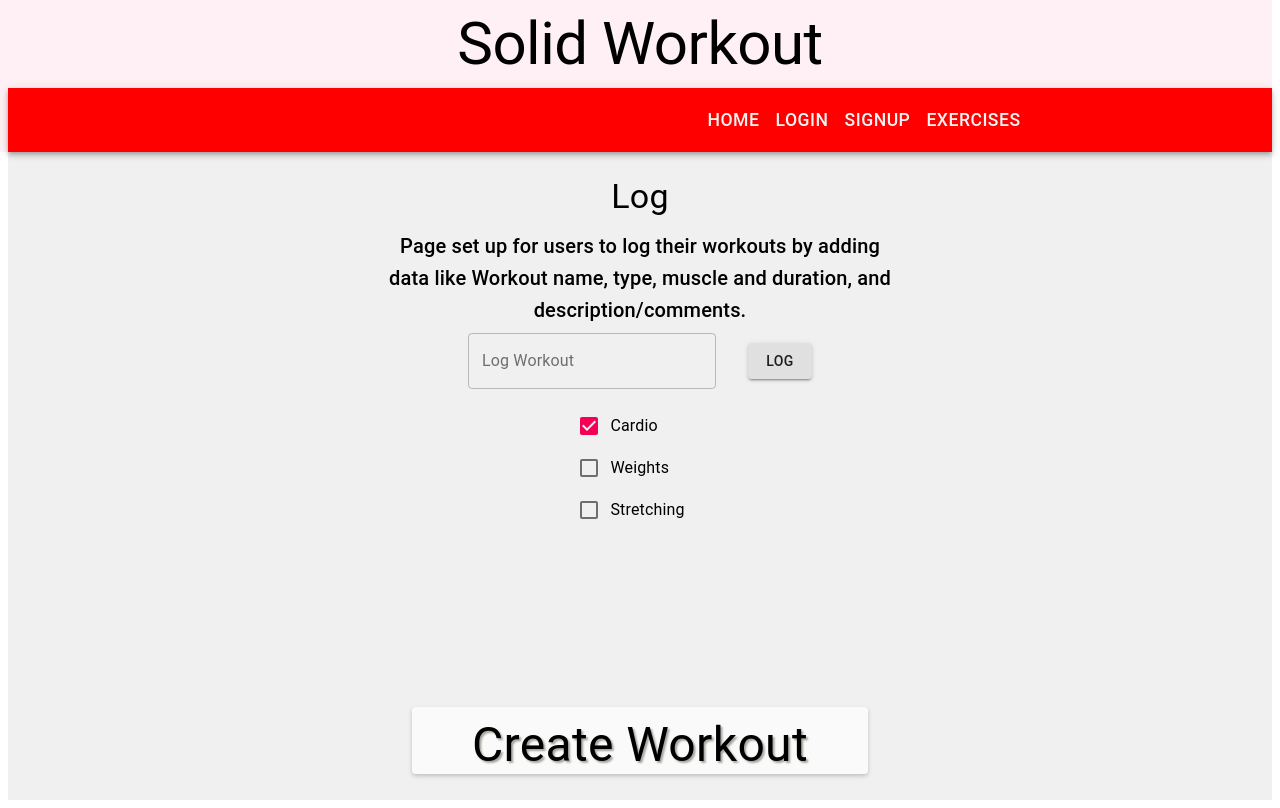
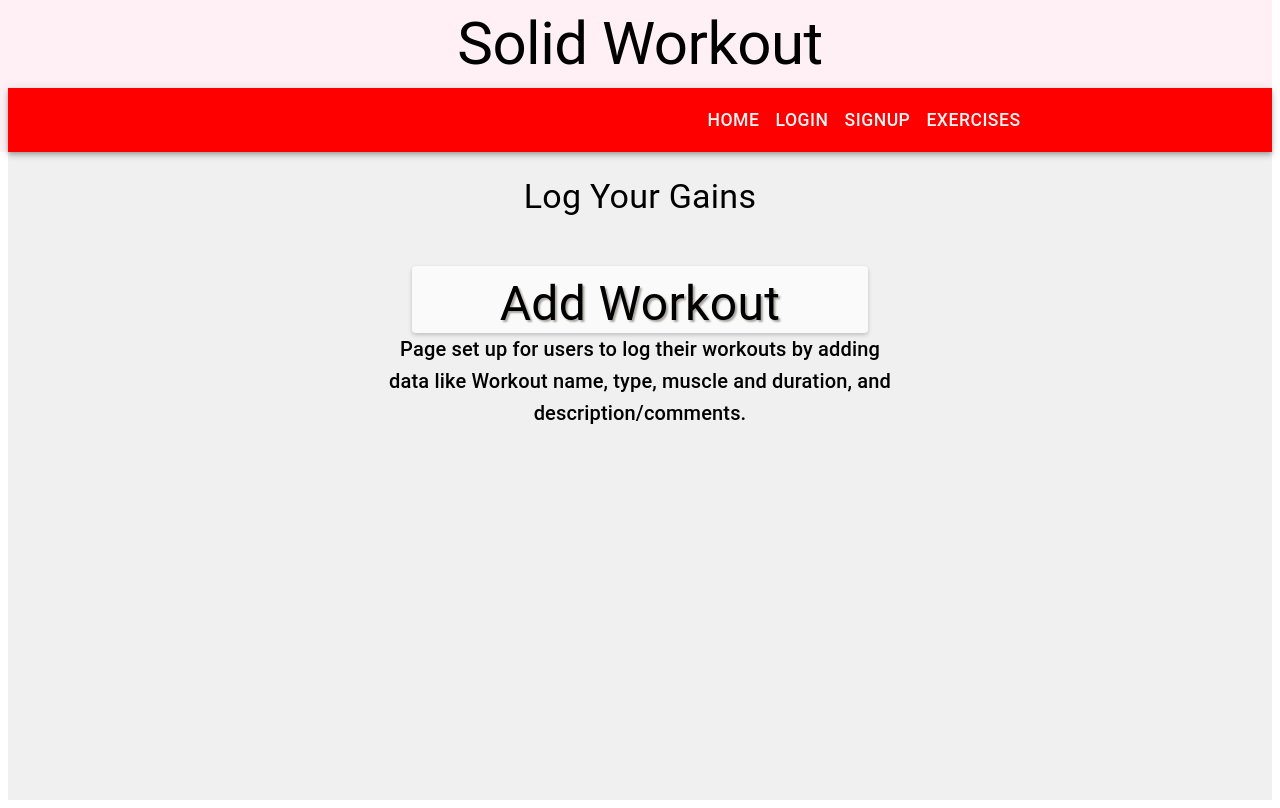
Before and after one commit to escotoj/solid-workout-app, a React (Create React App) app in the folder client/: page /gains in a window 1280 px wide. Shown: the top 808 px of the page. Built offline with nearby package versions, Linux system fonts and the light colour scheme.

Commit message:
working on adding date function

```diff
--- a/client/src/components/addWorkout.js
+++ b/client/src/components/addWorkout.js
@@ -52,7 +52,8 @@ const WorkoutForm = ({ workoutId }) => {
       setExpirationDate('');
       setFontStyle('Arial');
       console.log(data)
-    //   navigate('/my-workouts');
+      alert('Workout Added');
+            navigate('/history');
     } catch (err) {
       console.error(err);
     }
@@ -79,7 +80,7 @@ const WorkoutForm = ({ workoutId }) => {
     <Container component="main" maxWidth="lg">
       <Box
         sx={{
-          marginTop: '11rem',
+          marginTop: '3rem',
           boxShadow: '0 2px 4px rgba(0, 0, 0, 0.2)',
           borderRadius: '4px',
           display: 'flex',
@@ -102,7 +103,7 @@ const WorkoutForm = ({ workoutId }) => {
                 textShadow: "2px 2px 2px #a7a59e",
               }}
             >
-              Create Workout
+              Add Workout
             </Typography>
           </Grid>
           {Auth.loggedIn() && (
@@ -168,7 +169,7 @@ const WorkoutForm = ({ workoutId }) => {
                 /> */}
               </Grid>
 
-              <Grid item xs={12} sm={6} md={4}> {/* Take full width on small screens */}
+              <Grid item xs={12} sm={6} md={8}> {/* Take full width on small screens */}
               <p
                   className={`m-0 ${
                     characterCount === 280 || error ? 'text-danger' : ''
--- a/client/src/pages/Gains.js
+++ b/client/src/pages/Gains.js
@@ -51,55 +51,21 @@ const Log = () => {
   };
 
   return (
-    <div className={classes.root}>
-      <Typography variant="h4" component="h1" gutterBottom>
-        Log
+    <Box className={classes.root}>
+      <Typography variant="h4" component="h1">
+        Log Your Gains
       </Typography>
-      <Typography variant="h6" component="h1" gutterBottom>
+
+      <WorkoutForm/>
+
+      <Typography variant="h6" component="h1">
         Page set up for users to log their workouts by adding data like Workout name, type, muscle and duration, and description/comments.
-      </Typography>
-      <form className={classes.form} onSubmit={handleSubmit}>
-        <TextField
-          className={classes.input}
-          variant="outlined"
-          label="Log Workout"
-          value={inputValue}
-          onChange={handleInputChange}
-        />
-
-        <Button
-          className={classes.submitButton}
-          variant="contained"
-          color="success"
-          type="submit"
-          sx={{ backgroundColor: "black" }}
-        >
-          Log
-        </Button>
 
 
-      </form>
-      <Box sx={{ display: 'flex', justifyContent: 'center' }}>
-        <FormGroup>
-          <FormControlLabel
-            control={<Checkbox defaultChecked />}
-            label="Cardio"
-          />
-          <FormControlLabel control={<Checkbox />} label="Weights" />
-          <FormControlLabel control={<Checkbox />} label="Stretching" />
-        </FormGroup>
+      </Typography>
+
+
       </Box>
-      {submittedValue && (
-        <Paper className={classes.submittedValue}>
-          <Typography variant="h6" component="h2" gutterBottom>
-            Workout:
-          </Typography>
-          <Typography variant="body1">{submittedValue}</Typography>
-        </Paper>
-      )}
-
-      <WorkoutForm/>
-      </div>
   );
 };
 
```
